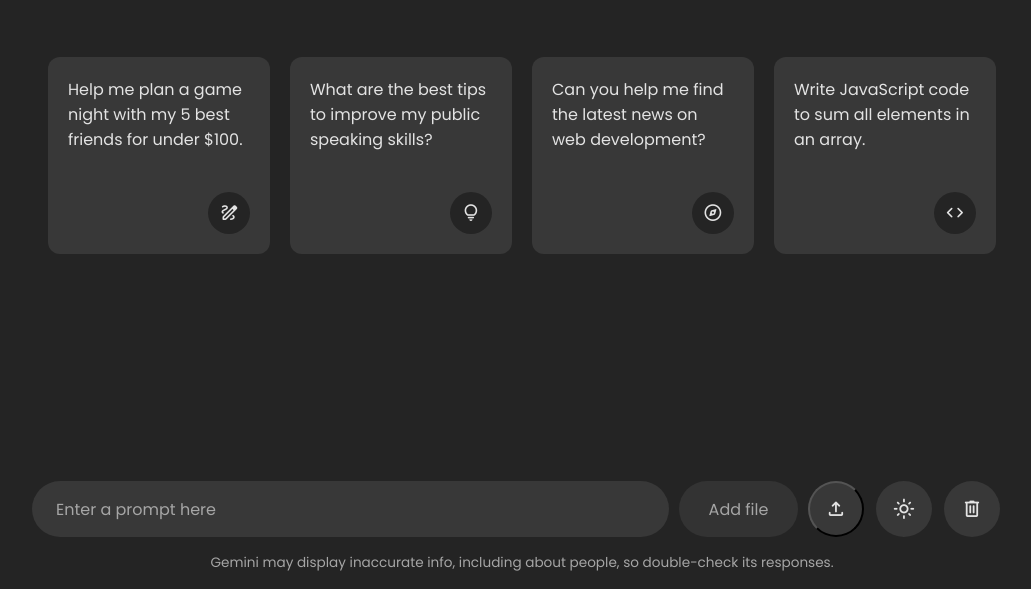
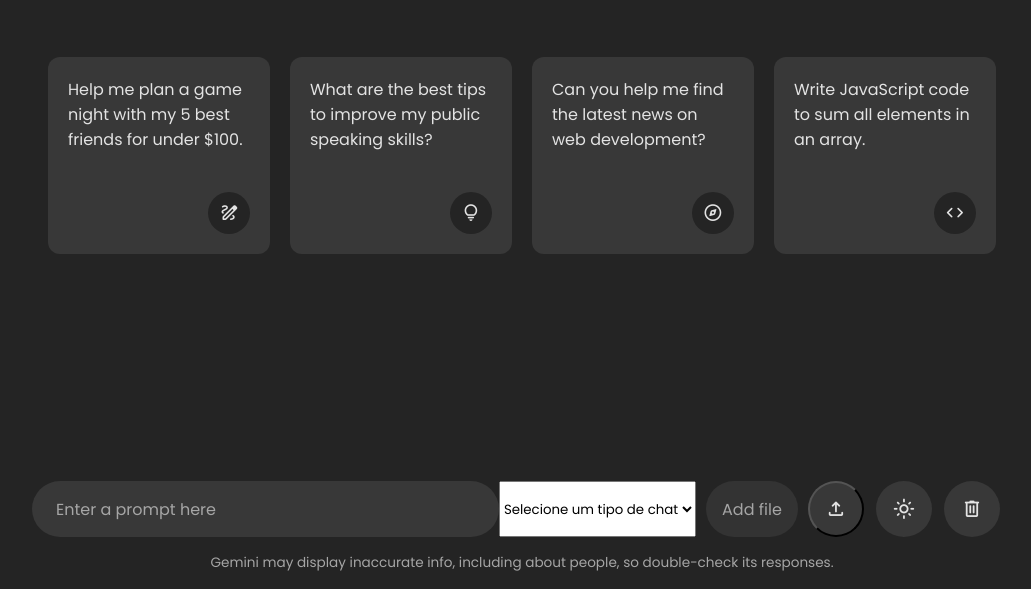
Before and after one commit to gabrielalmeid4/chatbot-gemini-v2, a website: page chatbot-gemini/index.html in a window 1280 px wide. Shown: the part 211-800 px from the top of the page, without its empty margins (118-1149 px from the left). Drawn offline with nearby package versions, Linux system fonts and the light colour scheme.

Commit message:
add contexto selecionável

```diff
--- a/chatbot-gemini/index.html
+++ b/chatbot-gemini/index.html
@@ -44,6 +44,11 @@
     <form action="#" class="typing-form" id="formulario" onsubmit="return false;">
       <div class="input-wrapper">
         <input type="text" placeholder="Enter a prompt here" class="typing-input" required />
+            <select id="chatType" name="chatType" required>
+            <option value="">Selecione um tipo de chat</option>
+            <option value="tradicional">Tradicional</option>
+            <option value="contexto">Contexto</option>
+          </select>
         <button id="send-message-button" class="icon material-symbols-rounded">send</button>
         <label for="arquivo">Add file</label>
         <input type="file" id="arquivo" name="arquivo">
```
